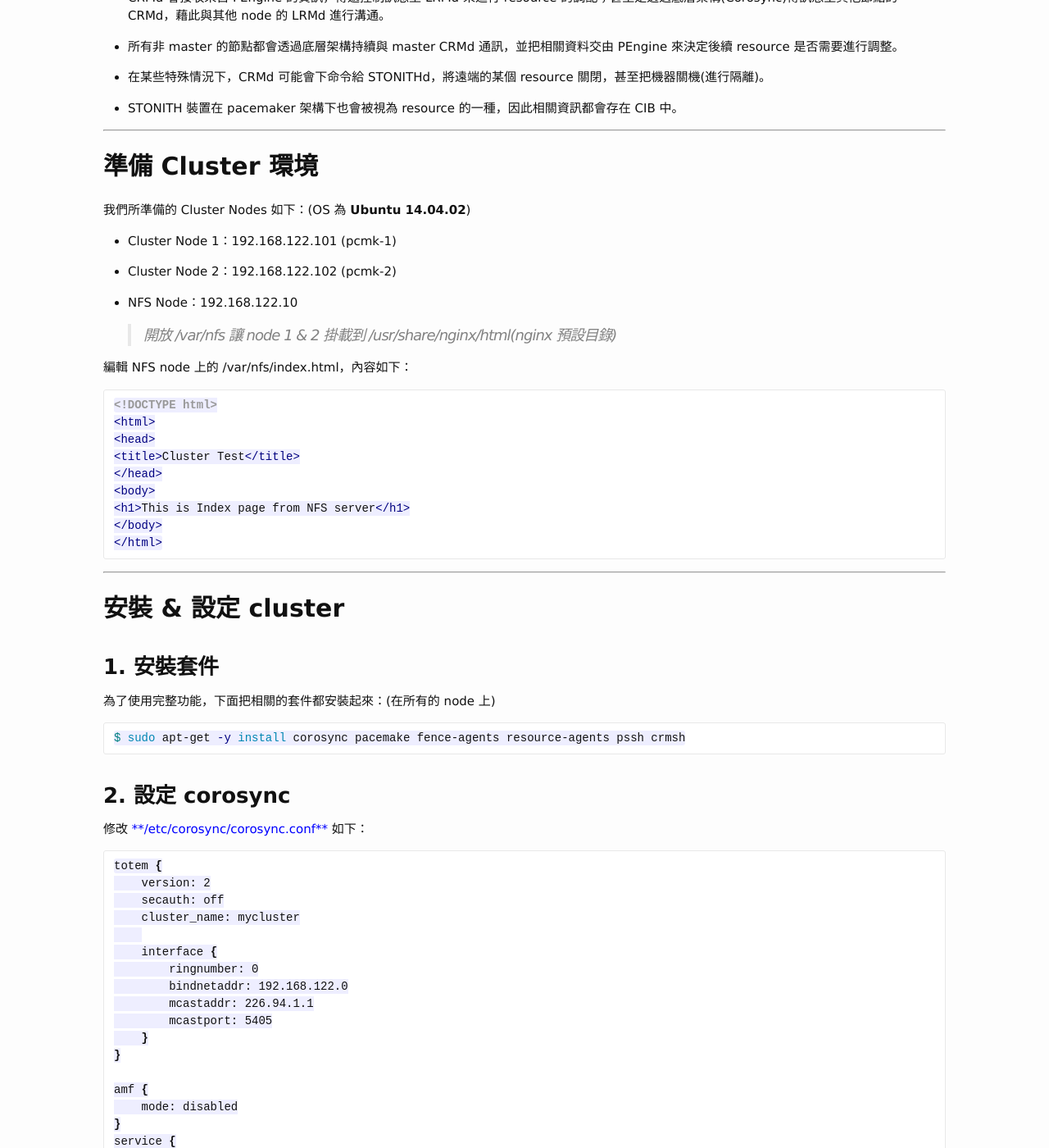
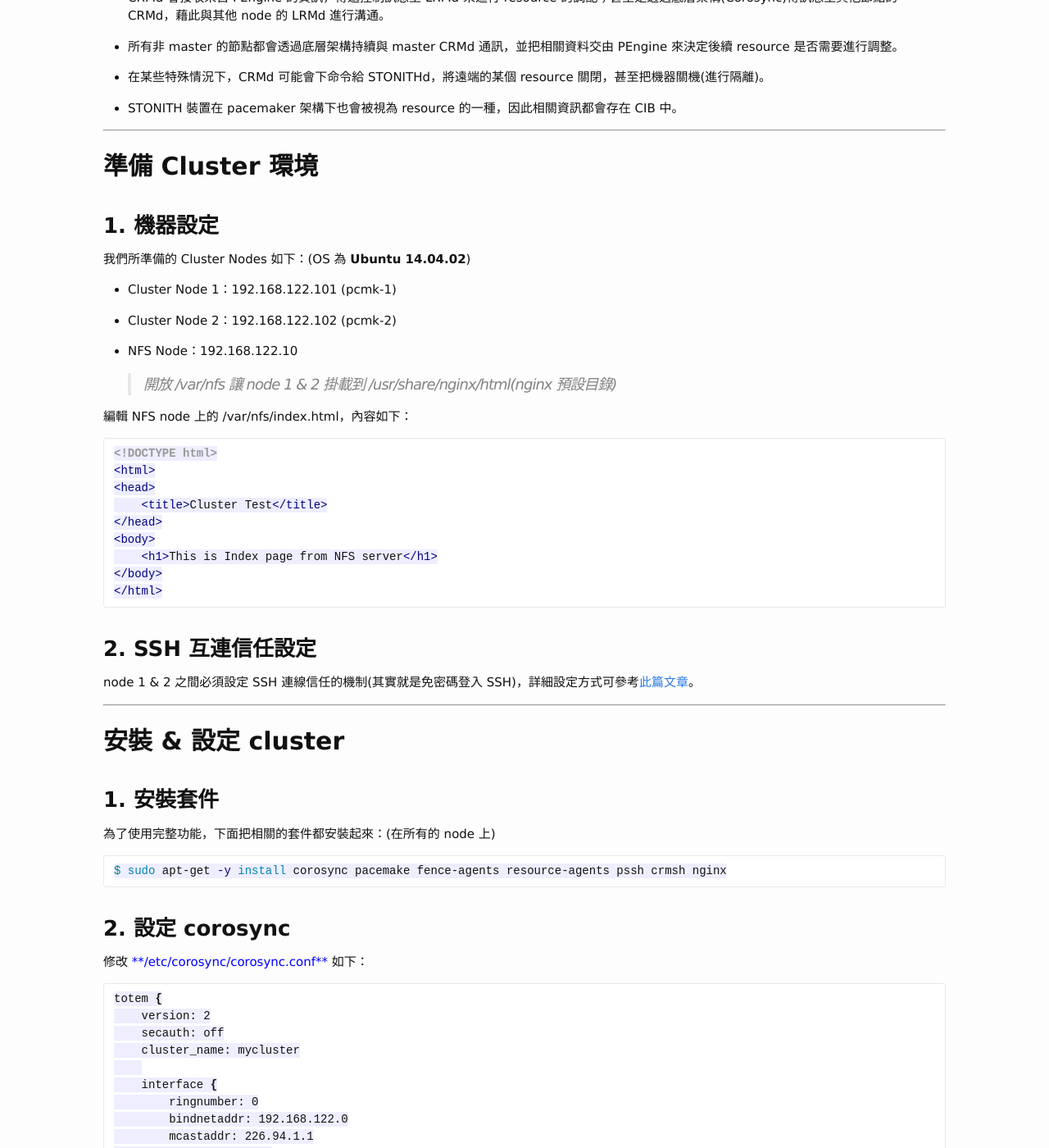
Before and after one commit to casper2048/godleon.github.io, a Jekyll site: the page built from _posts/2015-05-20-Build-2-nodes-Linux-HA-Cluster-By-Corosync-Pacemaker.md, in a window 1280 px wide and 1400 px high, scrolled down 2049 px. Shown: the whole window at 82% size. Built offline with Jekyll 4.4.1, drawn with Linux system fonts in a browser that asks for light colours; Markdown is read by kramdown in place of the engine named in the settings; comment, search, counter and statistics services are not loaded.

Commit message:
Build 2 nodes Linux HA cluster by corosync and pacemaker

````diff
--- a/_posts/2015-05-20-Build-2-nodes-Linux-HA-Cluster-By-Corosync-Pacemaker.md
+++ b/_posts/2015-05-20-Build-2-nodes-Linux-HA-Cluster-By-Corosync-Pacemaker.md
@@ -46,15 +46,15 @@ pacemaker 會根據使用者的設定，維持 cluster 在最好的狀態；當
 
 pacemaker 扮演資源管理的大腦角色，內部自然就有多個元件緊密的運作著，而主要的元件共有五個：
 
-1. Cluster Information Base (CIB)
+1. **Cluster Information Base (CIB)**
 
-2. Cluster Resource Management daemon (CRMd)
+2. **Cluster Resource Management daemon (CRMd)**
 
-3. Local Resource Management daemon (LRMd)
+3. **Local Resource Management daemon (LRMd)**
 
-4. Policy Engine (PEngine or PE)
+4. **Policy Engine (PEngine or PE)**
 
-5. Fencing daemon (STONITHd)
+5. **Fencing daemon (STONITHd)**
 
 pacemaker 的運作方式大概如下：
 
@@ -79,6 +79,8 @@ pacemaker 的運作方式大概如下：
 準備 Cluster 環境
 =================
 
+### 1. 機器設定
+
 我們所準備的 Cluster Nodes 如下：(OS 為 **Ubuntu 14.04.02**)
 
 - Cluster Node 1：192.168.122.101 (pcmk-1)
@@ -94,13 +96,17 @@ pacemaker 的運作方式大概如下：
 <!DOCTYPE html>
 <html>
 <head>
-<title>Cluster Test</title>
+    <title>Cluster Test</title>
 </head>
 <body>
-<h1>This is Index page from NFS server</h1>
+    <h1>This is Index page from NFS server</h1>
 </body>
 </html>
 ```
+
+### 2. SSH 互連信任設定
+
+node 1 & 2 之間必須設定 SSH 連線信任的機制(其實就是免密碼登入 SSH)，詳細設定方式可參考[此篇文章](http://www.clearcenter.com/support/documentation/clearos_guides/setting_up_ssh_trust_between_two_servers)。
 
 ---------------------------------
 
@@ -113,7 +119,7 @@ pacemaker 的運作方式大概如下：
 為了使用完整功能，下面把相關的套件都安裝起來：(在所有的 node 上)
 
 ``` bash
-$ sudo apt-get -y install corosync pacemake fence-agents resource-agents pssh crmsh
+$ sudo apt-get -y install corosync pacemake fence-agents resource-agents pssh crmsh nginx
 ```
 
 ### 2. 設定 corosync
````
